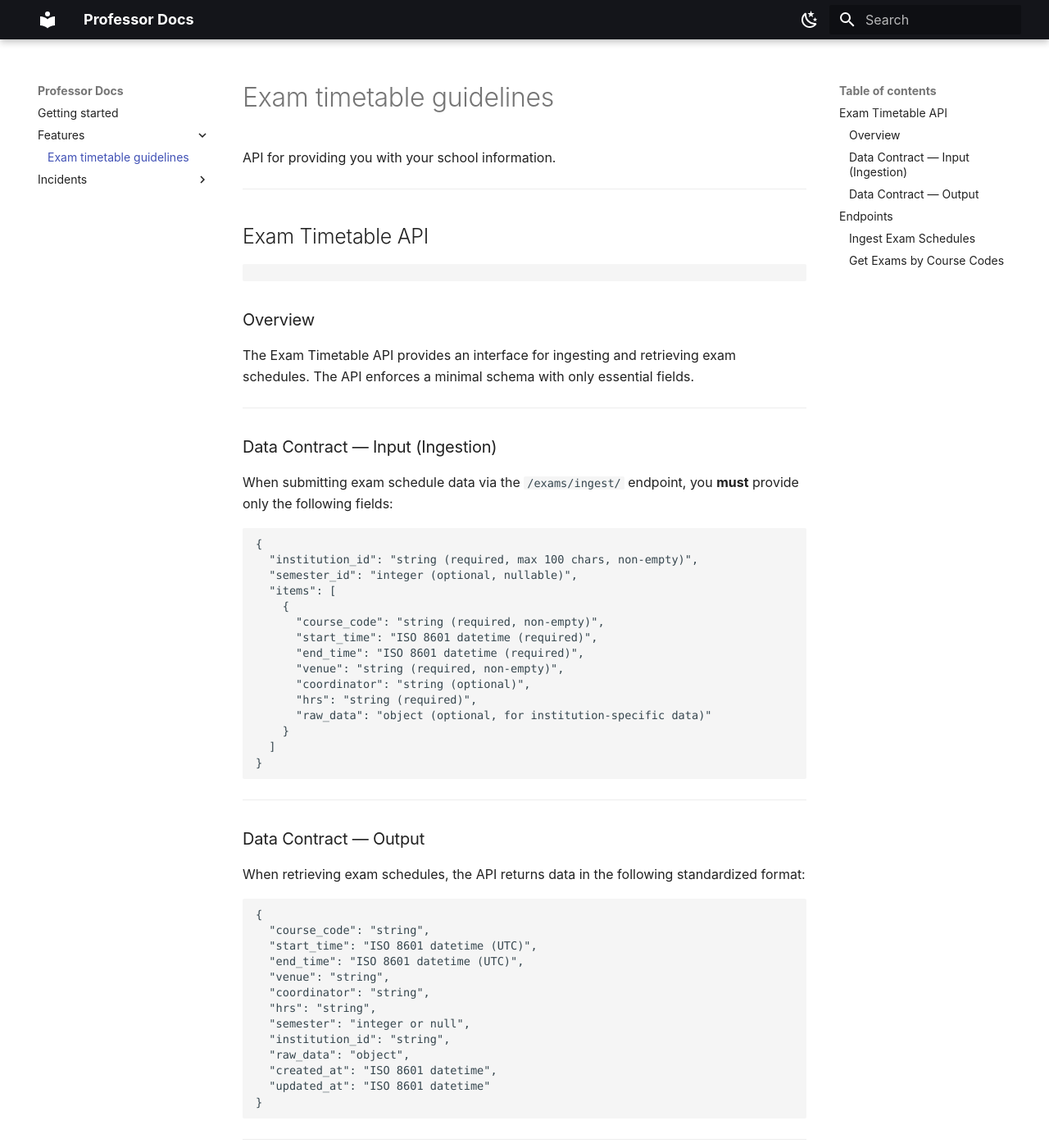
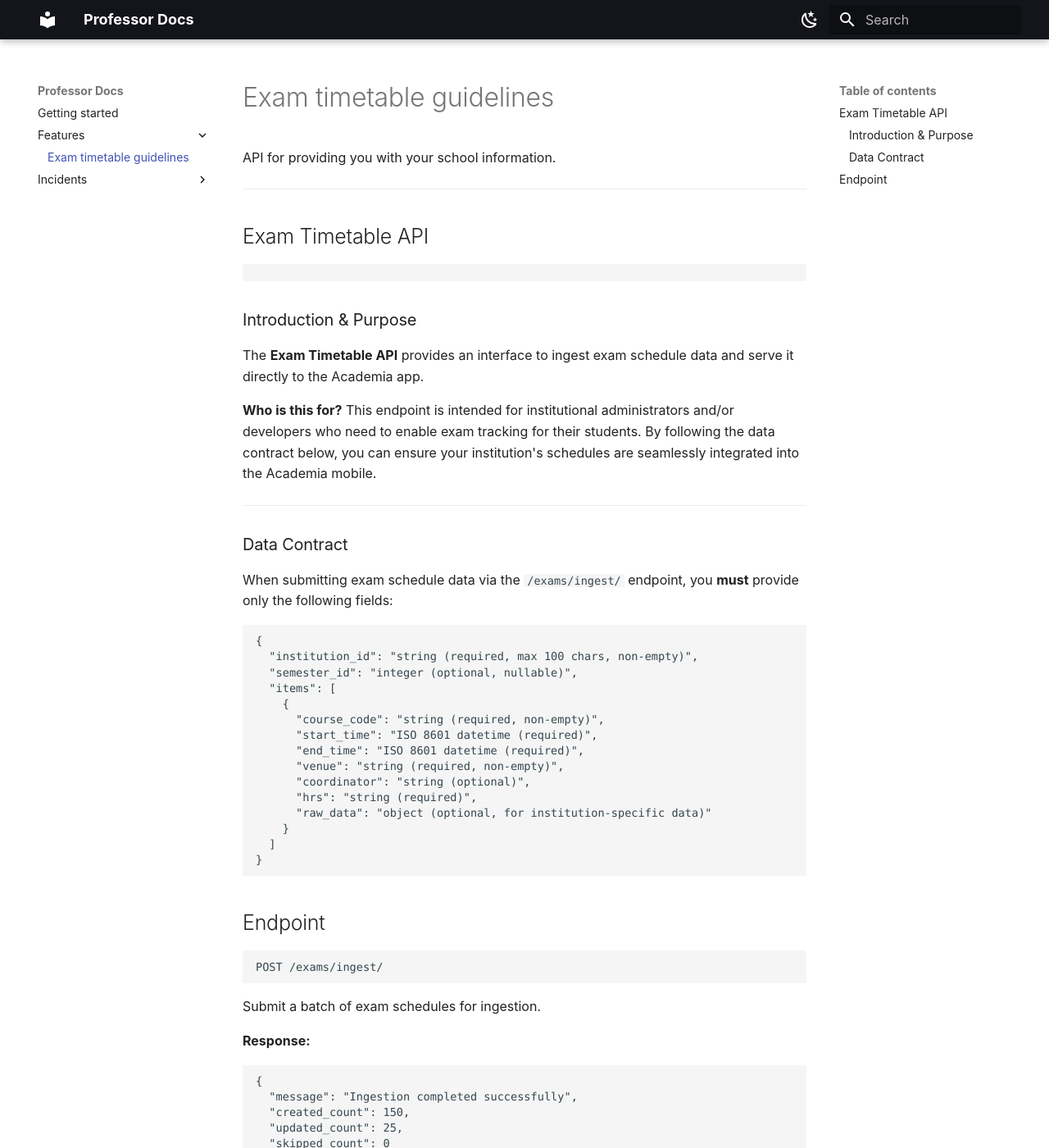
Before and after one commit to opencrafts-io/professor, an MkDocs documentation site: the page built from docs/features/exam_timetable_guidelines.md, in a window 1280 px wide and 1400 px high. Shown: the whole window at 82% size. Built offline with MkDocs 1.6.1 and Material for MkDocs 9.7.7, drawn with Linux system fonts in a browser that asks for light colours; some web fonts are replaced; some of the changed text lies outside the part shown.

````diff
--- a/docs/features/exam_timetable_guidelines.md
+++ b/docs/features/exam_timetable_guidelines.md
@@ -6,13 +6,16 @@
 
 ```
 ```
-### Overview
+### Introduction & Purpose
 
-The Exam Timetable API provides an interface for ingesting and retrieving exam schedules. The API enforces a minimal schema with only essential fields.
+The **Exam Timetable API** provides an interface to ingest exam schedule data and serve it directly to the Academia app.
+
+**Who is this for?**
+This endpoint is intended for institutional administrators and/or developers who need to enable exam tracking for their students. By following the data contract below, you can ensure your institution's schedules are seamlessly integrated into the Academia mobile.
 
 ---
 
-### Data Contract — Input (Ingestion)
+### Data Contract
 
 When submitting exam schedule data via the `/exams/ingest/` endpoint, you **must** provide only the following fields:
 
@@ -34,41 +37,13 @@
 }
 ```
 
----
-
-### Data Contract — Output
-
-When retrieving exam schedules, the API returns data in the following standardized format:
-
-```json
-{
-  "course_code": "string",
-  "start_time": "ISO 8601 datetime (UTC)",
-  "end_time": "ISO 8601 datetime (UTC)",
-  "venue": "string",
-  "coordinator": "string",
-  "hrs": "string",
-  "semester": "integer or null",
-  "institution_id": "string",
-  "raw_data": "object",
-  "created_at": "ISO 8601 datetime",
-  "updated_at": "ISO 8601 datetime"
-}
-```
-
----
-
-## Endpoints
-
-### Ingest Exam Schedules
+## Endpoint
 
 ```
 POST /exams/ingest/
 ```
 
 Submit a batch of exam schedules for ingestion.
-
-**Request Body:** See [Data Contract — Input](#data-contract--input-ingestion) above.
 
 **Response:**
 
@@ -91,23 +66,3 @@
 | `500 Internal Server Error` | Server error during processing |
 
 ---
-
-### Get Exams by Course Codes
-
-```
-POST /exams/by-codes/
-```
-
-Retrieve exam schedules for a list of course codes.
-This is already handled by the Academia mobile frontend.
-
-**Request Body:**
-
-```json
-{
-  "institution_id": "string (required)",
-  "course_codes": ["CS101", "CS102", "CS103"]
-}
-```
-
-**Response:** A list of exam records matching the provided course codes. Each record follows the [Output Data Contract](#data-contract--output) above.
````
Also changed, not shown: 3 other files.
